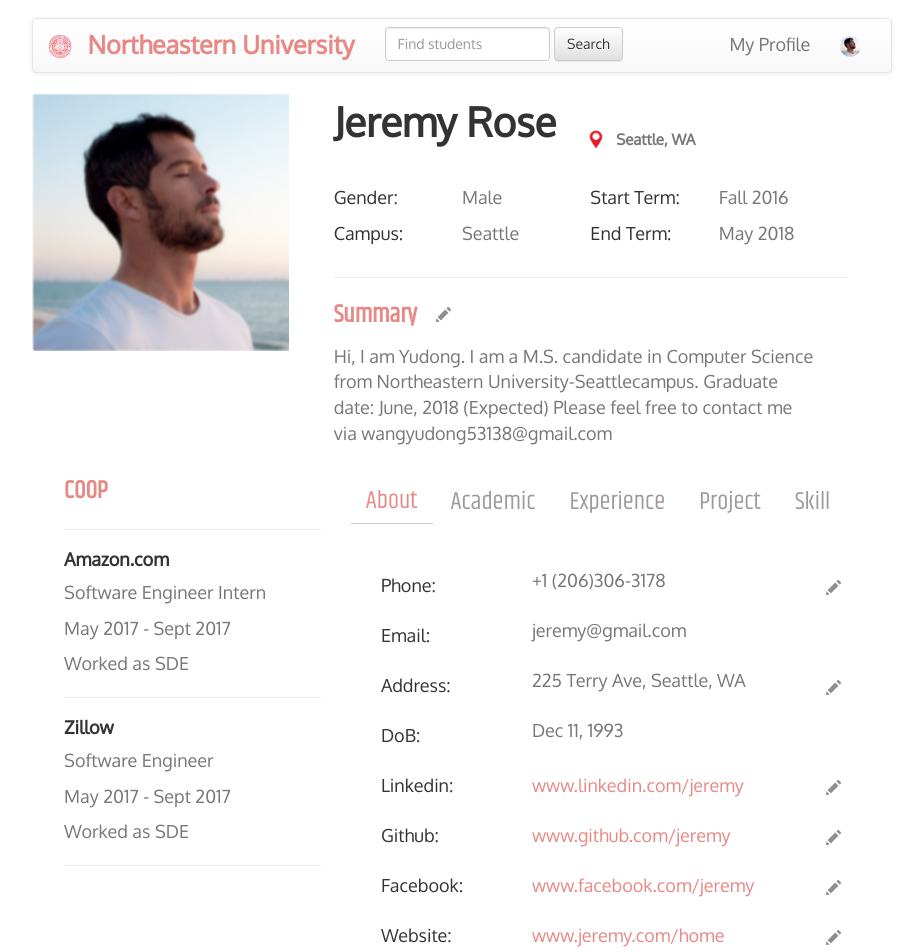
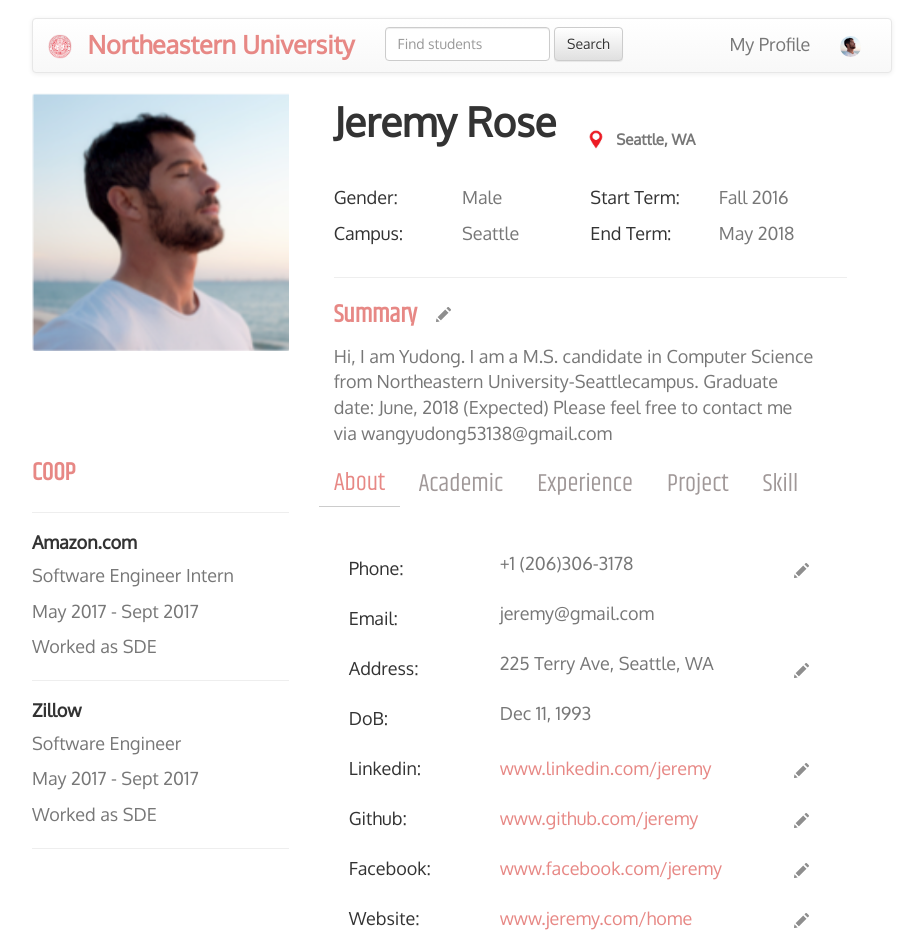
Before and after one commit to gortonator/profile, a React (Create React App) app: page / in a window 1280 px wide. Shown: the top 952 px of the page, without its empty margins (178-1101 px from the left). Built offline with nearby package versions, Linux system fonts and the light colour scheme.

Commit message:
fix align

```diff
--- a/src/App.js
+++ b/src/App.js
@@ -119,7 +119,7 @@ class App extends Component {
             <Wrapper>
                 <div style={{margin:"2%"}}>
                     <TopBar/>
-                    <Row className="show-grid" >
+                    <Row className="show-grid">
                         <Col md={4}>
                             <Picture />
                         </Col>
@@ -127,7 +127,7 @@ class App extends Component {
                             <Intro summary={this.state.about.summary} handler={this.handleSummaryChange}/>
                         </Col>
                     </Row>
-                    <Row className="show-grid" style={{margin: "2%"}}>
+                    <Row className="show-grid">
                         <Col md={4}>
                             <Coop/>
                         </Col>
```
